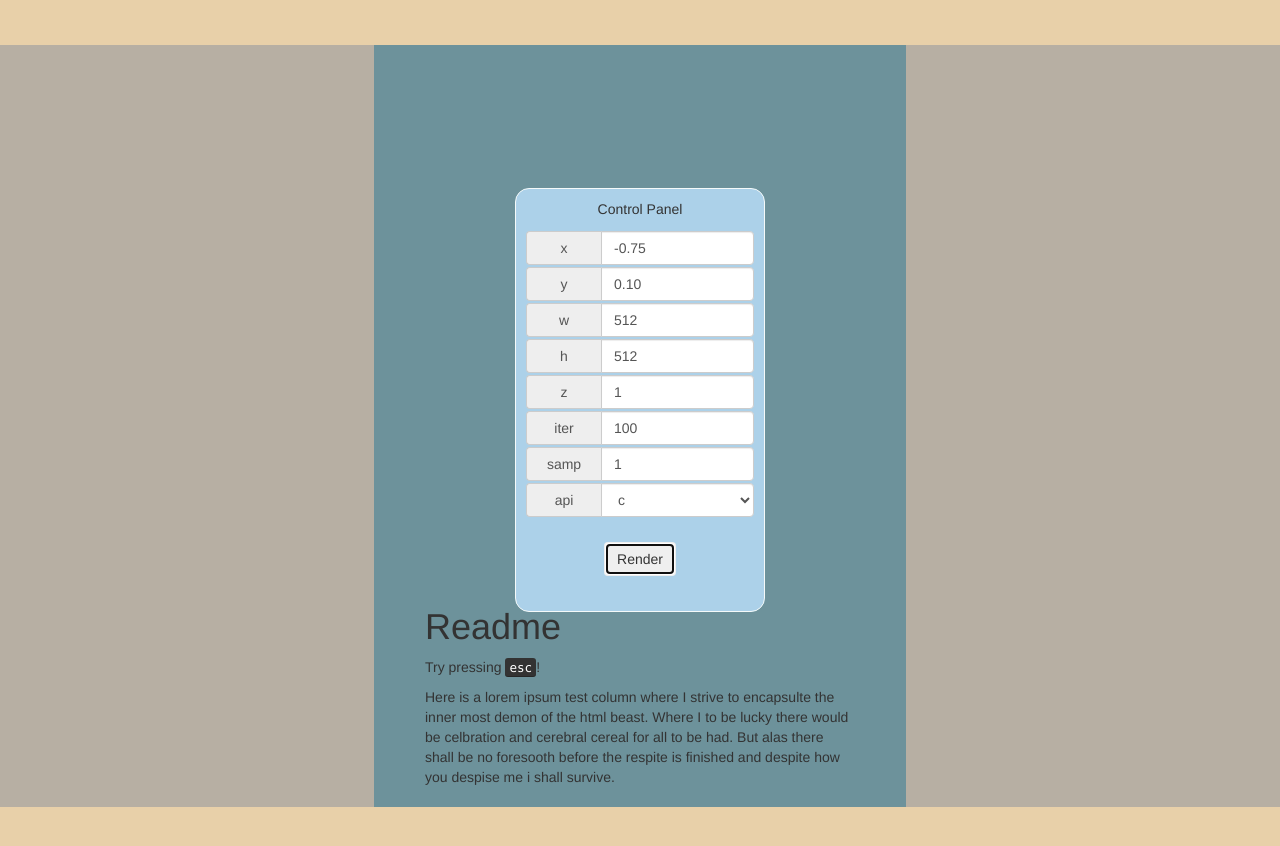
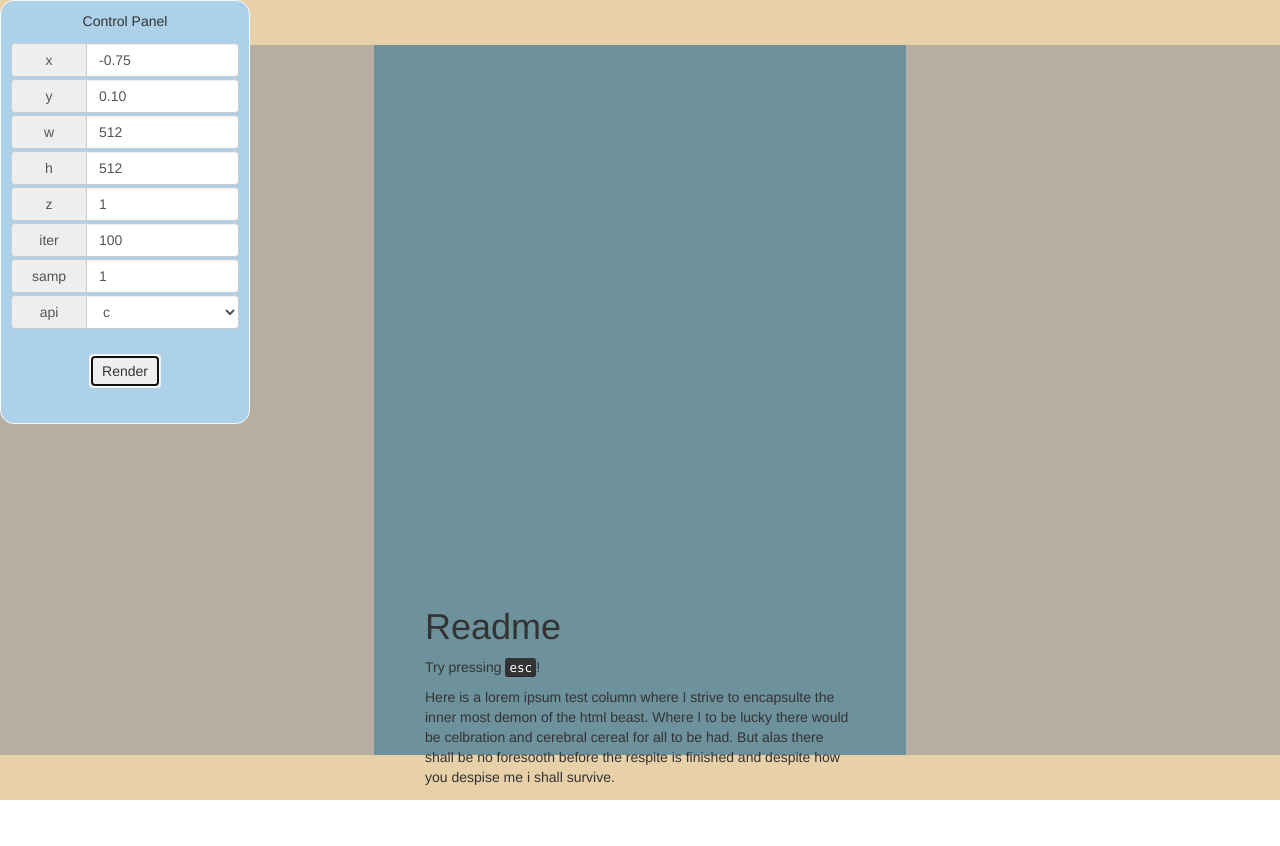
Before and after one commit to ashlaban/fractal-thread, a plain HTML site: page index.html in a window 1280 px wide. Both pictures are taken after a click on the button "Render". After the commit the page ends 807 px from the top, so only its background shows below. Drawn offline with nearby package versions, Linux system fonts and the light colour scheme.

Commit message:
Various GUI fixes
Clean css and html.
Fix control div placement.
Fix html content sizing.

```diff
--- a/fracth-client.css
+++ b/fracth-client.css
@@ -1,3 +1,9 @@
+html, body
+{
+	height: 100%;
+	min-height: 100%;
+}
+
 #header, #footer
 {
 	background: #E8D0A9;
@@ -10,6 +16,9 @@
 {
 	background: #B7AFA3;
 
+	height: 0px; /* Specifying the height explicitly allows children to use height: 100%; #stupid-css */
+	min-height: calc(100% - 45px * 2);
+
 	display : flex;
 	flex-direction: column;
 	align-items: center;
@@ -18,6 +27,8 @@
 #content
 {
 	background: #6D929B;
+
+	min-height: 100%;
 
 	display : flex;
 	flex-direction: column;
@@ -35,28 +46,20 @@
 	padding: 10px;
 }
 
-#control-wrapper
+#control
 {
-	display : flex;
 	position: fixed;
-	justify-content: center;
-	align-items    : center;
-
 	top   : 0;
 	left  : 0;
-	bottom: 0;
-	right : 0;
-}
 
-#control
-{
 	border-radius: 1em;
 	border-width: 1px;
 	border-style: solid;
 	border-color: #F5FAFA;
 	background: #ACD1E9;
 
-	width : 250px;
+	width  : 250px;
+	/*height : 500px;*/
 
 	padding: 10px;
 
--- a/fracth-client.js
+++ b/fracth-client.js
@@ -1,31 +1,10 @@
-function RenderSettings()
-{
-	this.name = "Base";
-
-	this.x = 0.0;
-	this.y = 0.0;
-	this.width  = 0.0;
-	this.height = 0.0;
-	this.zoom   = 0.0;
-
-	this.pixel_x = 0;
-	this.pixel_y = 0;
-	this.pixel_width  = 0;
-	this.pixel_height = 0;
-
-	this.max_iter = 10;
-	this.num_sample_points = 1;
-
-	this.api = "python";
-
-	this.sub_regions = [];
-}
 
 function ViewModel(obj)
 {
 	for (var property in obj)
 	{
 		var value = obj[property];
+		if (value == null ) continue;
 		switch (value.constructor)
 		{
 			case Array:
@@ -45,161 +24,6 @@ function RenderSettingsVMMV()
 	var render_settings = new RenderSettings();
 	return new ViewModel(render_settings)
 }
-
-function defaultRenderSettings()
-{
-	obj = new RenderSettings();
-	obj.name = "Base"
-
-	obj.x = -1.0;
-	obj.y = -0.25;
-	obj.width  = 2.0;
-	obj.height = 2.0;
-	obj.zoom   = 1.0;
-
-	obj.pixel_x = 0;
-	obj.pixel_y = 0;
-	obj.pixel_width =  512;
-	obj.pixel_height = 512;
-
-	obj.max_iter = 10;
-	obj.num_sample_points = 1;
-
-	obj.api = "python"
-
-	obj.sub_regions = [];
-
-	return obj
-}
-
-function normaliseRenderSettings( render_settings )
-{
-	render_settings.width  /= render_settings.zoom;
-	render_settings.height /= render_settings.zoom;
-	render_settings.zoom = 1.0;
-}
-
-// TODO: function inheritance etc.
-function subdivideRenderSettings( render_settings, n )
-{
-	// if (render_settings.sub_regions.length > 0)
-	// {
-	// 	for (var i = 0; i < render_settings.sub_regions.length; i++)
-	// 	{
-	// 		subdivideRenderSettings(render_settings.sub_regions[i], n);
-	// 	}
-	// }
-	if (n <= 0) {return;}
-
-	var w  = render_settings.width;
-	var h  = render_settings.height;
-	var pw = render_settings.pixel_width;
-	var ph = render_settings.pixel_height;
-	var NE = {name: "NE", dx:  w/4, dy: -h/4, pixel_dx:  pw/2, pixel_dy:    0};
-	var NW = {name: "NW", dx: -w/4, dy: -h/4, pixel_dx:     0, pixel_dy:    0};
-	var SW = {name: "SW", dx: -w/4, dy:  h/4, pixel_dx:     0, pixel_dy: ph/2};
-	var SE = {name: "SE", dx:  w/4, dy:  h/4, pixel_dx:  pw/2, pixel_dy: ph/2};
-
-	var regions = [NE, NW, SW, SE];
-
-	for (var i = 0; i < regions.length; i++)
-	{
-		var new_render_settings = defaultRenderSettings()
-		new_render_settings.name   = render_settings.name + '-' +  regions[i].name;
-		new_render_settings.x      = render_settings.x + regions[i].dx;
-		new_render_settings.y      = render_settings.y + regions[i].dy;
-		new_render_settings.width  = render_settings.width/2;
-		new_render_settings.height = render_settings.height/2;
-
-		new_render_settings.pixel_x      = render_settings.pixel_x + regions[i].pixel_dx;
-		new_render_settings.pixel_y      = render_settings.pixel_y + regions[i].pixel_dy;
-		new_render_settings.pixel_width  = render_settings.pixel_width/2;
-		new_render_settings.pixel_height = render_settings.pixel_height/2;
-
-		new_render_settings.max_iter = render_settings.max_iter;
-		new_render_settings.num_sample_points = render_settings.num_sample_points;
-
-		if (n > 0)
-		{
-			subdivideRenderSettings(new_render_settings, n-1);
-		}
-
-		render_settings.sub_regions.push( new_render_settings )
-	};
-}
-
-function render( render_settings )
-{
-	console.log(render_settings);
-	if (render_settings.sub_regions.length <= 0)
-	{
-		$.post( "", render_settings, function(data){putFractalPiece(data);} )
-	}
-	else
-	{
-		for (var i = 0; i < render_settings.sub_regions.length; i++)
-		{
-			render(render_settings.sub_regions[i]);
-		}
-	}
-}
-
-function getImage()
-{
-	var render_settings;
-	render_settings = defaultRenderSettings();
-	render_settings.x = parseFloat(document.getElementById('x').value);
-	render_settings.y = parseFloat(document.getElementById('y').value);
-	render_settings.pixel_width  = parseInt(document.getElementById('pixel_width').value);
-	render_settings.pixel_height = parseInt(document.getElementById('pixel_height').value);
-	render_settings.zoom     = parseFloat(document.getElementById('zoom').value);
-	render_settings.max_iter = parseFloat(document.getElementById('max-iter').value);
-	render_settings.num_sample_points = parseInt(document.getElementById('num-sample-points').value);
-	render_settings.api = document.getElementById('api').value;
-	normaliseRenderSettings( render_settings );
-
-	var c = document.getElementById("fracth-canvas");
-	c.width  = render_settings.pixel_width;
-	c.height = render_settings.pixel_height;
-
-	var n = Math.log2(render_settings.pixel_width) - 8;
-	subdivideRenderSettings( render_settings, n );
-	render( render_settings );
-}
-
-function putFractalPiece( data )
-{
-	console.log('Fractal received.');
-	console.log(data)
-
-	var c = document.getElementById("fracth-canvas");
-	var ctx = c.getContext("2d");
-
-	var x, y;
-	switch (name)
-	{
-		case "NE":
-		case "NW":
-		case "SW":
-		case "SE":
-	}
-
-	x = data.pixel_x;
-	y = data.pixel_y;
-	var width = data.pixel_width;
-	var height = data.pixel_height;
-	imageData = ctx.getImageData(x, y, width, height);
-
-	for ( var i = 0; i < width*height; i++ )
-	{
-		imageData.data[i*4+0] = (data.data[i] >>  0) & 0xff; // red   channel
-		imageData.data[i*4+1] = (data.data[i] >>  8) & 0xff; // green channel
-		imageData.data[i*4+2] = (data.data[i] >> 16) & 0xff; // blue  channel
-		imageData.data[i*4+3] = 0xff;//(data.data[i] >> 24) & 0xff; // alpha channel
-	}
-
-	ctx.putImageData(imageData, x, y);
-}
 function init()
 {
 	c   = document.getElementById("fracth-canvas");
@@ -208,18 +32,21 @@ function init()
 	ctx.fillRect(10,10,50,50);
 
 	c.width  = 512;
-	c.height = 512;
+	c.height = 128;
 
 	var controlDrag = false;
 	var controlPrevious = {x: 0, y: 0};
 	$('#control').mousedown( function(e) {
+		if (e.target != this) {return;}
 		controlDrag = true;
 		controlPrevious.pageX = e.pageX;
 		controlPrevious.pageY = e.pageY;
 	});
+
 	$('#control').mouseup( function(e) {
 		controlDrag = false;
 	});
+
 	$(document).mousemove( function(e) {
 		var el = $('#control');
 
@@ -245,7 +72,7 @@ $(window).on( 'keydown', function(e) {
 	switch (key)
 	{
 	case 13: // Enter
-		getImage();
+		canvasRender.getImage();
 		break;
 	case 27: // Esc
 		e.preventDefault();
--- a/index.html
+++ b/index.html
@@ -3,36 +3,20 @@
 <head>
 
 <script src="lib/js/jquery-2.1.1.min.js"></script>
+<script src="lib/js/jquery.debounce-1.0.5.js"></script>
 <script src="lib/js/knockout-3.2.0.min.js"></script>
 <script src="lib/js/bootstrap-min.js"></script>
-<script src="fracth-client.js"></script>
 
 <link rel="stylesheet" type="text/css" href="lib/css/bootstrap.min.css">
 <link rel="stylesheet" type="text/css" href="fracth-client.css">
 
+<script src="RenderSettings.js"></script>
+<script src="fracth-client.js"></script>
+<script src="CanvasRenderer.js"></script>
+
 </head>
 <body>
-	<!-- ==========      HEADER       ========== -->
-	<div id="header"></div>
-
-	<div id="content-wrapper">
-	<div id="content">
-	<!-- ==========      CANVAS       ========== -->
-		<canvas id="fracth-canvas"></canvas>
-	<!-- ==========    TEXT SECTION   ========== -->
-		<div id="text-section">
-			<h1>Readme</h1>
-			<p>Try pressing <kbd>esc</kbd>!</p>
-			<p>Here is a lorem ipsum test column where I strive to encapsulte the inner most demon of the html beast. Where I to be lucky there would be celbration and cerebral cereal for all to be had. But alas there shall be no foresooth before the respite is finished and despite how you despise me i shall survive.</p>
-		</div>
-	</div>
-	</div>
-
-	<!-- ==========      FOOTER       ========== -->
-	<div id="footer"></div>
-
 	<!-- ==========      CONTROL      ========== -->
-	<div id="control-wrapper">
 	<div id="control" hidden="true">
 		<p>Control Panel</p>
 		<div class="input-group">
@@ -71,9 +55,28 @@
 			</select>
 
 		</div>
-		<button type="button" class="btn" onclick="getImage();">Render</button>
+		<button type="button" class="btn" onclick="canvasRender.getImage();">Render</button>
+	</div>
+
+	<!-- ==========      HEADER       ========== -->
+	<div id="header"></div>
+
+	<!-- ==========      CONTENT      ========== -->
+	<div id="content-wrapper">
+	<div id="content">
+		<!-- ==========      CANVAS       ========== -->
+		<canvas id="fracth-canvas"></canvas>
+		<!-- ==========    TEXT SECTION   ========== -->
+		<div id="text-section">
+			<h1>Readme</h1>
+			<p>Try pressing <kbd>esc</kbd>!</p>
+			<p>Here is a lorem ipsum test column where I strive to encapsulte the inner most demon of the html beast. Where I to be lucky there would be celbration and cerebral cereal for all to be had. But alas there shall be no foresooth before the respite is finished and despite how you despise me i shall survive.</p>
+		</div>
 	</div>
 	</div>
 
+	<!-- ==========      FOOTER       ========== -->
+	<div id="footer"></div>
+
 </body>
 </html>
```
